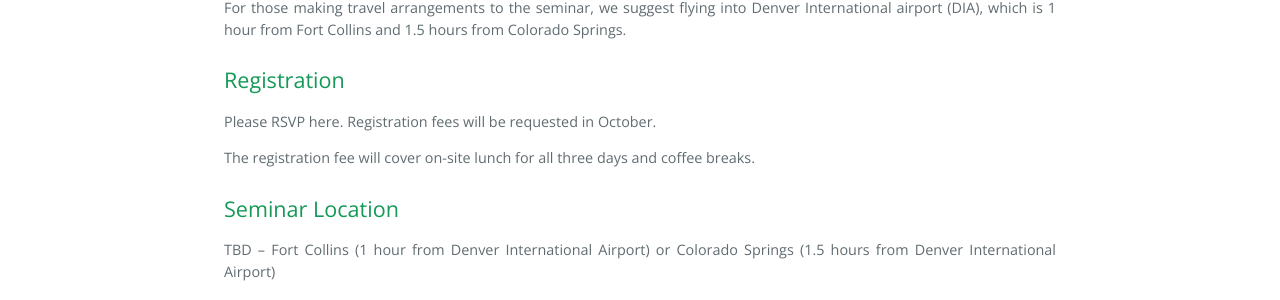
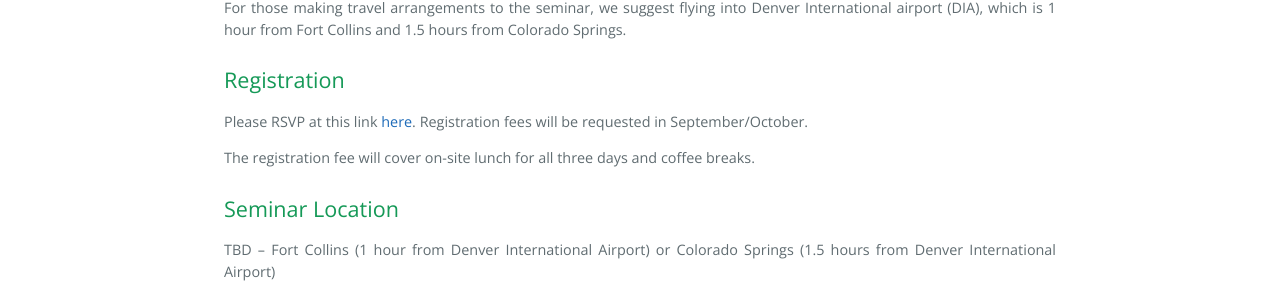
Before and after one commit to HPCPowerStack/hpcpowerstack.github.io, a Jekyll site: the page built from powerstack-nov19.md, in a window 1280 px wide. Shown: the part 1064-1364 px from the top of the page. Built offline with Jekyll 4.4.1, drawn with Linux system fonts in a browser that asks for light colours; the repository's description, which GitHub fills in, is left out.

Commit message:
Missed registration link

```diff
--- a/powerstack-nov19.md
+++ b/powerstack-nov19.md
@@ -20,7 +20,7 @@ Denver International airport (DIA), which is 1 hour from Fort Collins and 1.5
 hours from Colorado Springs.
 
 ## Registration
-Please RSVP here. Registration fees will be requested in October.
+Please RSVP at this link <a href="https://forms.gle/jeHxthbQK1Veb47k7">here</a>. Registration fees will be requested in September/October.
 
 The registration fee will cover on-site lunch for all three days and coffee
 breaks.
```
